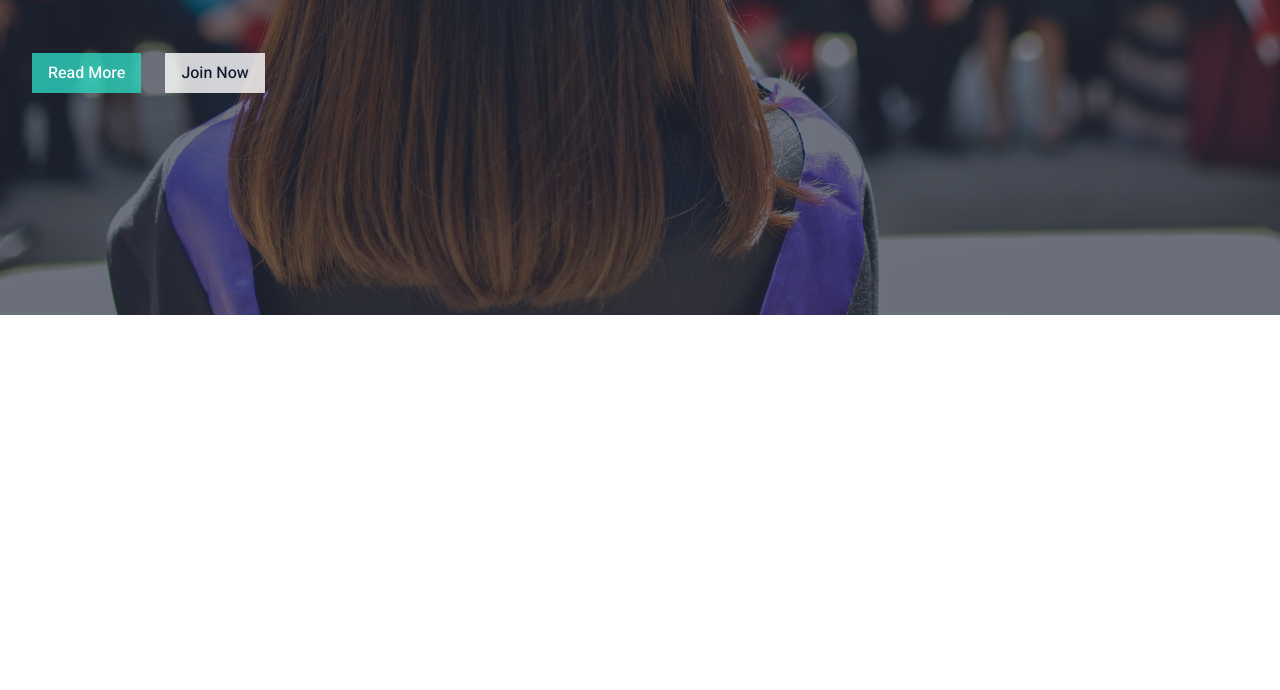
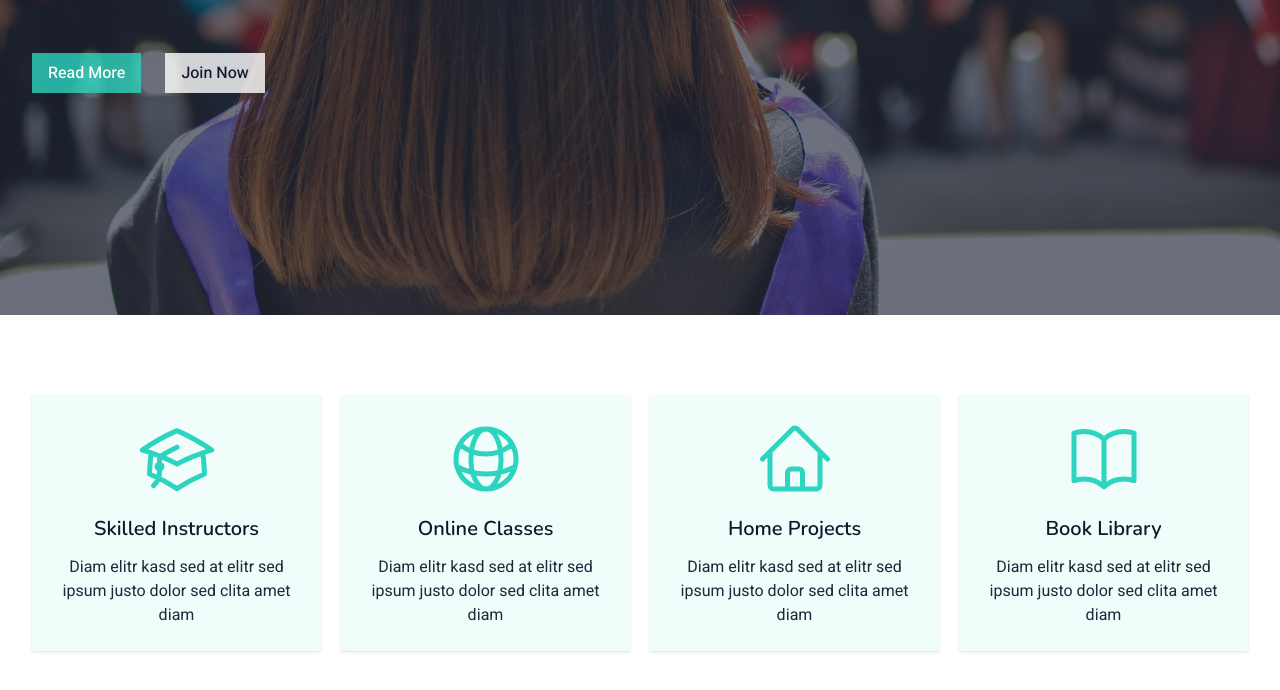
Before and after one commit to rashadulalam/elearning, a website built with Vite: page index.html in a window 1280 px wide. Shown: the part 554-1244 px from the top of the page. Before the commit the page ends 869 px from the top, so only its background shows below. Built offline with nearby package versions, Linux system fonts and the light colour scheme.

Commit message:
Service area

```diff
--- a/index.html
+++ b/index.html
@@ -26,7 +26,7 @@
         </svg>
       </button>
 
-      <nav class="absolute sm:static sm:flex sm:items-center top-16 left-0 right-0 p-8 sm:p-0 bg-white shadow-md sm:shadow-none hidden" id="menu">
+      <nav class="absolute sm:static sm:flex sm:items-center top-16 left-0 right-0 p-8 sm:p-0 bg-white shadow-md sm:shadow-none hidden z-50" id="menu">
         <ul class="sm:flex ">
           <li><a href="" class="block py-3 sm:px-4 sm: sm:py-6 sm:text-sm uppercase font-medium cursor-pointer hover:text-teal-400 transition-all duration-200">Home</a></li>
           <li><a href="" class="block py-3 sm:px-4 sm:py-6 sm:text-sm uppercase font-medium cursor-pointer hover:text-teal-400 transition-all duration-200">About</a></li>
@@ -63,6 +63,48 @@
       </div>
 
     </section>
+
+    <!-- Service area -->
+    <section class="bg-white py-20">
+      <div class="container grid grid-cols-1 md:grid-cols-2 lg:grid-cols-4 gap-5">
+
+        <div class="bg-teal-50 text-center p-6 group hover:-translate-y-2 cursor-pointer hover:bg-teal-500 shadow transition-all duration-300 ">
+          <svg xmlns="http://www.w3.org/2000/svg" fill="none" viewBox="0 0 24 24" stroke-width="1.5" stroke="currentColor" class="w-20 h-20 text-teal-400 mx-auto mb-4 group-hover:text-white">
+            <path stroke-linecap="round" stroke-linejoin="round" d="M4.26 10.147a60.436 60.436 0 00-.491 6.347A48.627 48.627 0 0112 20.904a48.627 48.627 0 018.232-4.41 60.46 60.46 0 00-.491-6.347m-15.482 0a50.57 50.57 0 00-2.658-.813A59.905 59.905 0 0112 3.493a59.902 59.902 0 0110.399 5.84c-.896.248-1.783.52-2.658.814m-15.482 0A50.697 50.697 0 0112 13.489a50.702 50.702 0 017.74-3.342M6.75 15a.75.75 0 100-1.5.75.75 0 000 1.5zm0 0v-3.675A55.378 55.378 0 0112 8.443m-7.007 11.55A5.981 5.981 0 006.75 15.75v-1.5" />
+          </svg>
+          <h4 class="text-slate-900 text-xl font-semibold mb-3 group-hover:text-white">Skilled Instructors</h4>
+          <p class="text-slate-800 group-hover:text-white">Diam elitr kasd sed at elitr sed ipsum justo dolor sed clita amet diam</p>
+        </div>
+
+        <div class="bg-teal-50 text-center p-6 group hover:-translate-y-2 cursor-pointer hover:bg-teal-500 shadow transition-all duration-300">
+          <svg xmlns="http://www.w3.org/2000/svg" fill="none" viewBox="0 0 24 24" stroke-width="1.5" stroke="currentColor" class="w-20 h-20 text-teal-400 mx-auto mb-4 group-hover:text-white">
+            <path stroke-linecap="round" stroke-linejoin="round" d="M12 21a9.004 9.004 0 008.716-6.747M12 21a9.004 9.004 0 01-8.716-6.747M12 21c2.485 0 4.5-4.03 4.5-9S14.485 3 12 3m0 18c-2.485 0-4.5-4.03-4.5-9S9.515 3 12 3m0 0a8.997 8.997 0 017.843 4.582M12 3a8.997 8.997 0 00-7.843 4.582m15.686 0A11.953 11.953 0 0112 10.5c-2.998 0-5.74-1.1-7.843-2.918m15.686 0A8.959 8.959 0 0121 12c0 .778-.099 1.533-.284 2.253m0 0A17.919 17.919 0 0112 16.5c-3.162 0-6.133-.815-8.716-2.247m0 0A9.015 9.015 0 013 12c0-1.605.42-3.113 1.157-4.418" />
+          </svg>
+
+          <h4 class="text-slate-900 text-xl font-semibold mb-3 group-hover:text-white">Online Classes</h4>
+          <p class="text-slate-800 group-hover:text-white">Diam elitr kasd sed at elitr sed ipsum justo dolor sed clita amet diam</p>
+        </div>
+
+        <div class="bg-teal-50 text-center p-6 group hover:-translate-y-2 cursor-pointer hover:bg-teal-500 shadow transition-all duration-300">
+          <svg xmlns="http://www.w3.org/2000/svg" fill="none" viewBox="0 0 24 24" stroke-width="1.5" stroke="currentColor" class="w-20 h-20 text-teal-400 mx-auto mb-4 group-hover:text-white">
+            <path stroke-linecap="round" stroke-linejoin="round" d="M2.25 12l8.954-8.955c.44-.439 1.152-.439 1.591 0L21.75 12M4.5 9.75v10.125c0 .621.504 1.125 1.125 1.125H9.75v-4.875c0-.621.504-1.125 1.125-1.125h2.25c.621 0 1.125.504 1.125 1.125V21h4.125c.621 0 1.125-.504 1.125-1.125V9.75M8.25 21h8.25" />
+          </svg>
+          <h4 class="text-slate-900 text-xl font-semibold mb-3 group-hover:text-white">Home Projects</h4>
+          <p class="text-slate-800 group-hover:text-white">Diam elitr kasd sed at elitr sed ipsum justo dolor sed clita amet diam</p>
+        </div>
+
+        <div class="bg-teal-50 text-center p-6 group hover:-translate-y-2 cursor-pointer hover:bg-teal-500 shadow transition-all duration-300">
+          <svg xmlns="http://www.w3.org/2000/svg" fill="none" viewBox="0 0 24 24" stroke-width="1.5" stroke="currentColor" class="w-20 h-20 text-teal-400 mx-auto mb-4 group-hover:text-white">
+            <path stroke-linecap="round" stroke-linejoin="round" d="M12 6.042A8.967 8.967 0 006 3.75c-1.052 0-2.062.18-3 .512v14.25A8.987 8.987 0 016 18c2.305 0 4.408.867 6 2.292m0-14.25a8.966 8.966 0 016-2.292c1.052 0 2.062.18 3 .512v14.25A8.987 8.987 0 0018 18a8.967 8.967 0 00-6 2.292m0-14.25v14.25" />
+          </svg>
+
+          <h4 class="text-slate-900 text-xl font-semibold mb-3 group-hover:text-white">Book Library</h4>
+          <p class="text-slate-800 group-hover:text-white">Diam elitr kasd sed at elitr sed ipsum justo dolor sed clita amet diam</p>
+        </div>
+      </div>
+    </section>
+
+
   </main>
 
   <script src="js/script.js"></script>
```
